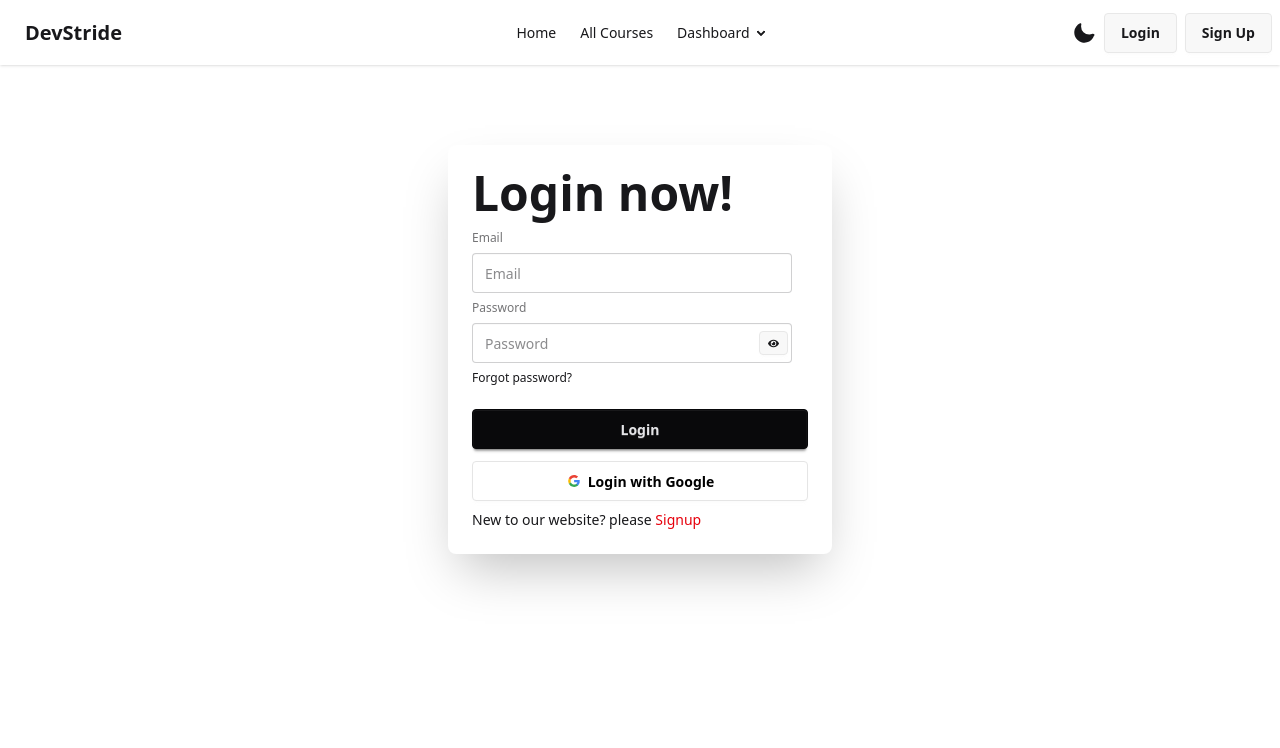
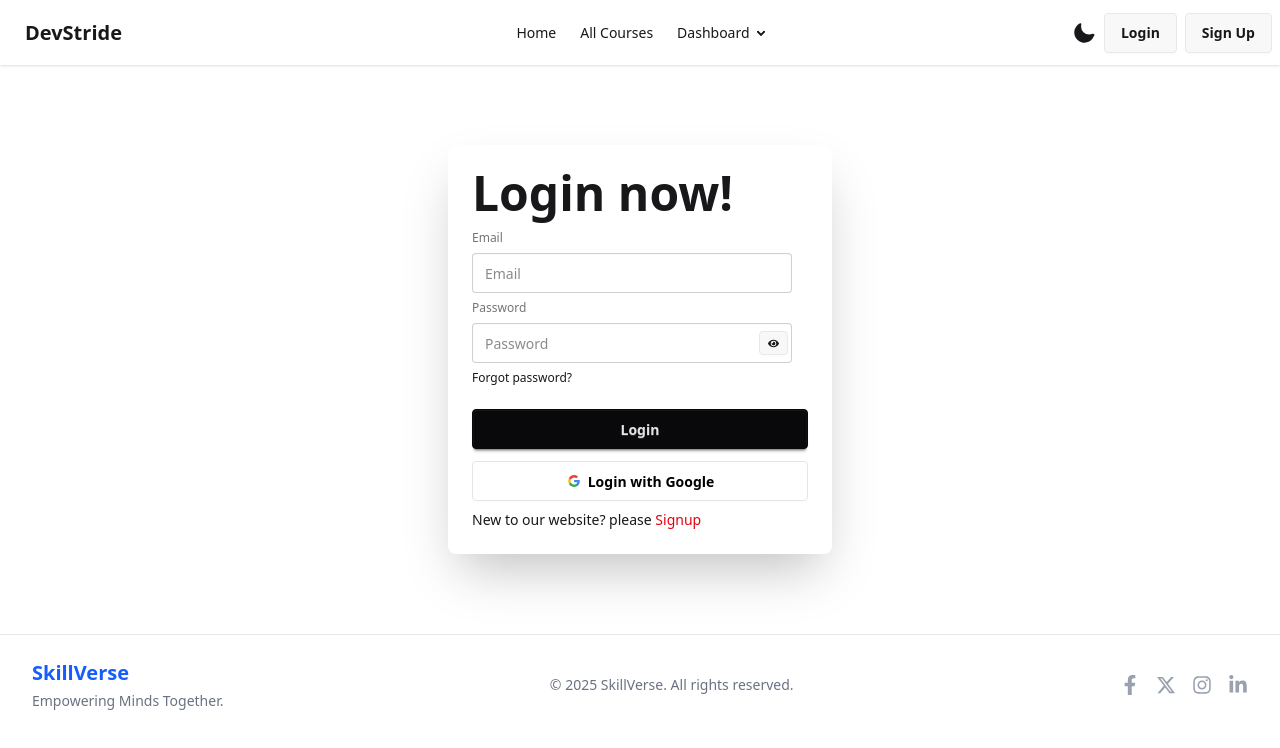
Before and after one commit to rousin2127/dev-strid-client, a React (Vite) app: page /login in a window 1280 px wide. Shown: the top 748 px of the page. Built offline with nearby package versions, Linux system fonts and the light colour scheme; no server answers.

Commit message:
Fix issue for all course pagese

```diff
--- a/src/components/AllCourse.jsx
+++ b/src/components/AllCourse.jsx
@@ -44,7 +44,7 @@ const AllCourse = () => {
   return (
     <div className="max-w-6xl mx-auto px-4 py-12">
       <div className="text-center mb-8">
-        <h1 className="text-3xl font-semibold text-gray-800">All Courses</h1>
+        <h1 className="text-3xl font-semibold  text-base-content">All Courses</h1>
         <p className="text-gray-500 mt-2">Explore and filter through available courses</p>
       </div>
 
--- a/src/components/PrivateRout.jsx
+++ b/src/components/PrivateRout.jsx
@@ -5,18 +5,22 @@ import { AuthContext } from './context/AuthContext';
 import useAuth from './hooks/useAuth';
 
 
-const PrivateRout = ({children}) => {
-    const {user,loading}= useAuth();
+const PrivateRout = ({ children }) => {
+    const { user, loading } = useAuth();
 
-    const location= useLocation()
+    const location = useLocation()
 
     // console.log(location)
 
-    if(loading){
-        return <span><span className="loading loading-spinner text-success"></span></span>
+    if (loading) {
+        return (
+            <div className="flex justify-center items-center h-[60vh]">
+                <div className="w-10 h-10 border-4 border-blue-500 border-dashed rounded-full animate-spin"></div>
+            </div>
+        );
     }
 
-    if(user){
+    if (user) {
         return children
     }
     return <Navigate state={location?.pathname} to={'/login'}></Navigate>;
--- a/src/components/footer/Footer.jsx
+++ b/src/components/footer/Footer.jsx
@@ -0,0 +1,58 @@
+import React from 'react';
+import { FaFacebookF, FaTwitter, FaInstagram, FaLinkedinIn } from 'react-icons/fa';
+import { FaXTwitter } from 'react-icons/fa6';
+import { Link } from 'react-router';
+
+const Footer = () => {
+    // You can define the social media links here
+    const socialLinks = [
+        { icon: FaFacebookF, link: "#" },
+        { icon: FaXTwitter, link: "#" },
+        { icon: FaInstagram, link: "#" },
+        { icon: FaLinkedinIn, link: "#" },
+    ];
+
+    // Get the current year for the copyright
+    const currentYear = new Date().getFullYear();
+
+    return (
+        <footer className="bg-white border-t border-gray-200 py-6">
+            <div className="max-w-7xl mx-auto px-4 sm:px-6 lg:px-8">
+
+                {/* Footer Content Wrapper */}
+                <div className="flex flex-col md:flex-row justify-between items-center space-y-4 md:space-y-0">
+
+                    {/* Left Section: Logo and Tagline */}
+                    <div className="text-center md:text-left">
+                        {/* 💡 Note: Replace with your actual logo component or image */}
+                        <div className="flex items-center justify-center md:justify-start">
+                            <span className="text-xl font-bold text-blue-600">SkillVerse</span>
+                        </div>
+                        <p className="text-gray-500 text-sm mt-1">Empowering Minds Together.</p>
+                    </div>
+
+                    {/* Center Section: Copyright */}
+                    <p className="text-gray-500 text-sm">
+                        © {currentYear} SkillVerse. All rights reserved.
+                    </p>
+
+                    {/* Right Section: Social Media Icons */}
+                    <div className="flex space-x-4">
+                        {socialLinks.map((item, index) => (
+                            <Link
+                                key={index}
+                                to={item.link}
+                                className="text-gray-400 hover:text-gray-700 transition duration-300"
+                                aria-label={item.icon.name.replace('Fa', '')}
+                            >
+                                <item.icon className="w-5 h-5" />
+                            </Link>
+                        ))}
+                    </div>
+                </div>
+            </div>
+        </footer>
+    );
+};
+
+export default Footer;
--- a/src/components/nav/Navbar.jsx
+++ b/src/components/nav/Navbar.jsx
@@ -100,7 +100,7 @@ const Navbar = () => {
 
 
     return (
-        <div className="navbar bg-base-100 shadow-sm">
+        <div className="navbar bg-base-100 shadow-sm sticky top-0 z-50">
             <div className="navbar-start">
                 <div className="dropdown">
                     <div tabIndex={0} role="button" className="btn btn-ghost lg:hidden">
--- a/src/layout/RootLayout.jsx
+++ b/src/layout/RootLayout.jsx
@@ -2,12 +2,14 @@ import React from 'react';
 import { Outlet } from 'react-router';
 import Navbar from '../components/nav/Navbar';
 import { Toaster } from 'react-hot-toast';
+import Footer from '../components/footer/Footer';
 
 const RootLayout = () => {
     return (
         <div>
             <Navbar></Navbar>
             <Outlet></Outlet>
+            <Footer></Footer>
         </div>
     );
 };
```
